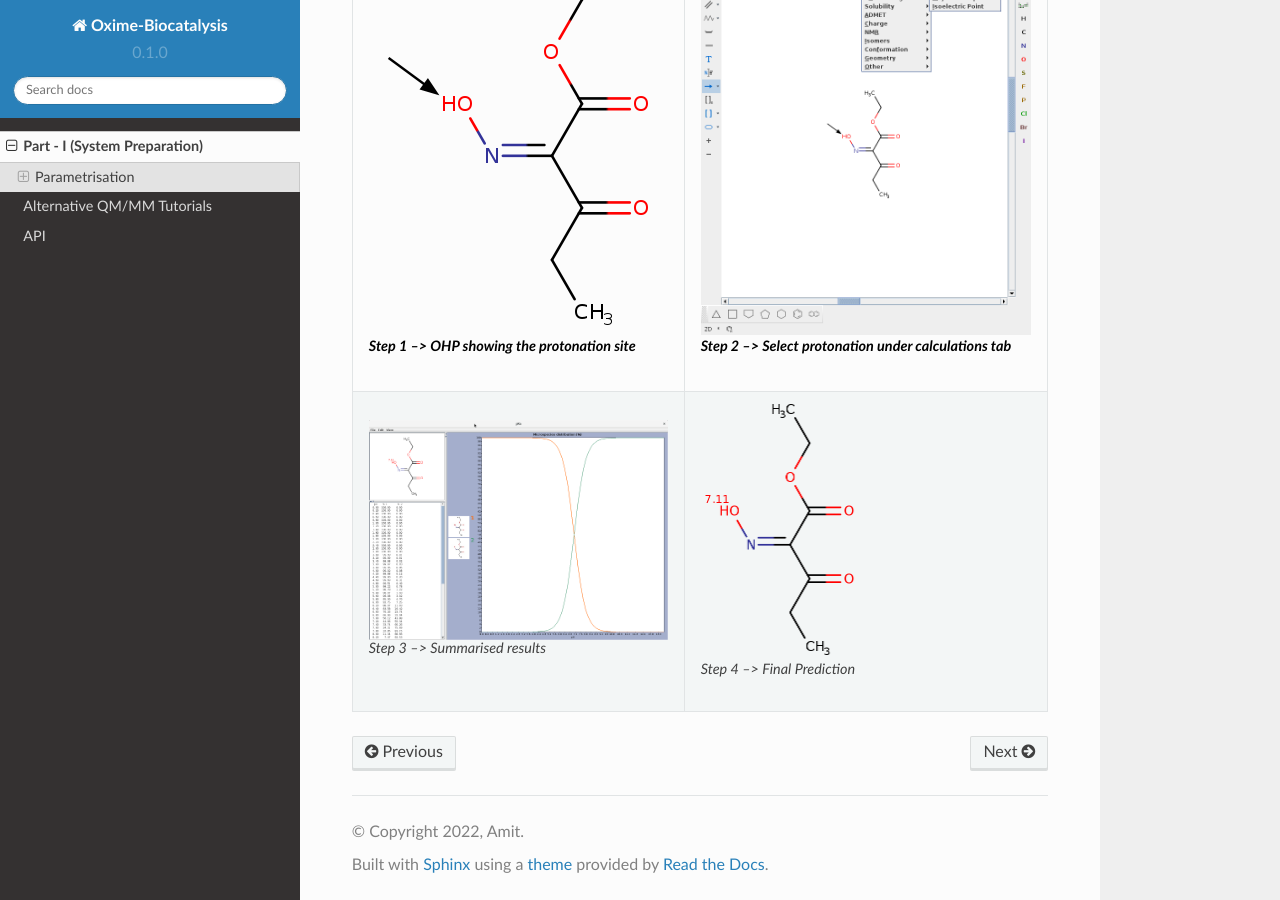
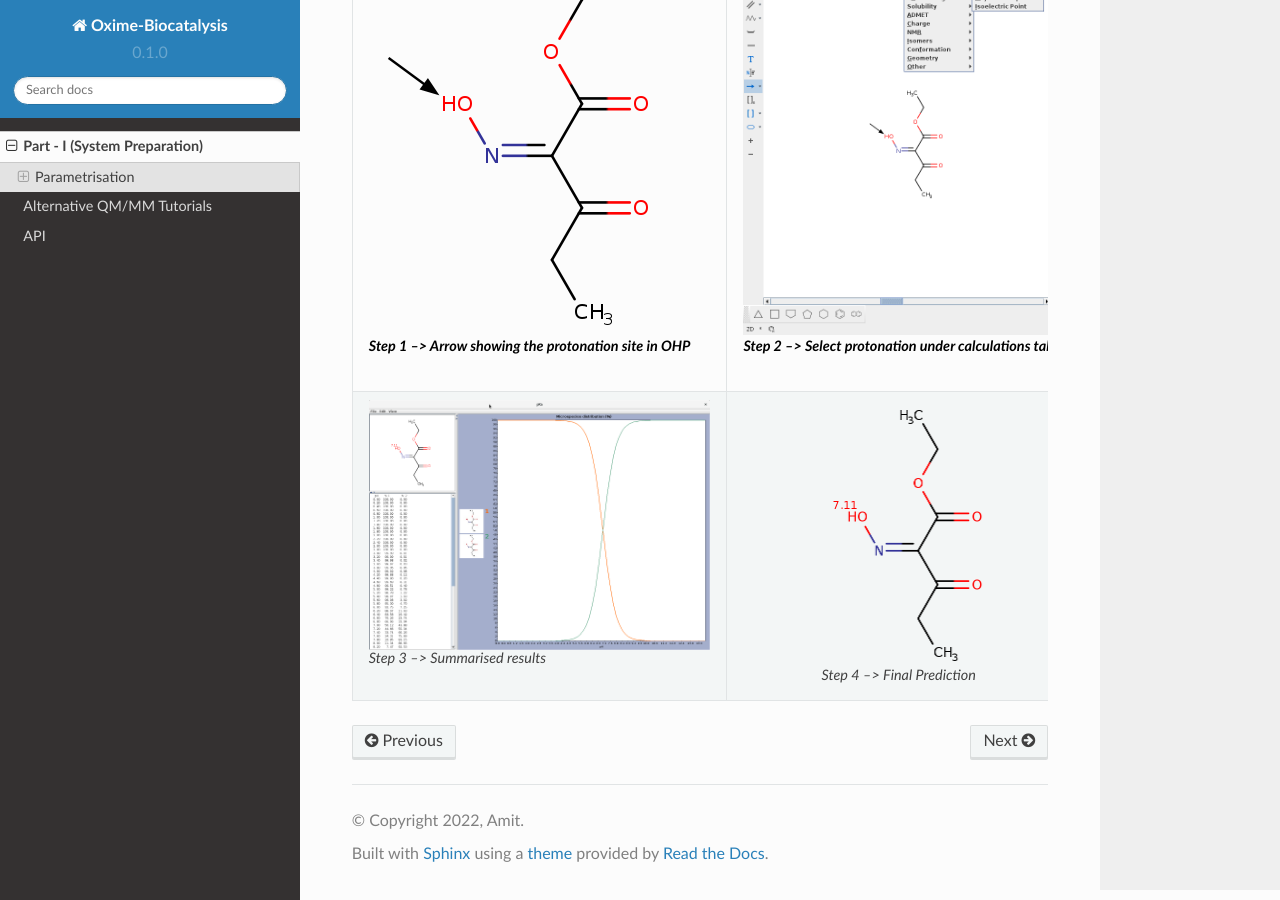
Before and after one commit to hopanoid/Enzyme-Reaction-Dynamics-Tutorial, a Sphinx documentation site: the page built from docs/source/system.rst, in a window 1280 px wide and 900 px high, scrolled down 2838 px. Built offline with Sphinx 7.4.7 and the Read the Docs theme 2.0.0, drawn with Linux system fonts in a browser that asks for light colours.

Commit message:
trying multiple images together using table code block

```diff
--- a/docs/source/system.rst
+++ b/docs/source/system.rst
@@ -153,7 +153,7 @@
 
         * - .. figure:: /figs/OHP-1.png
 
-                Step 1 --> OHP showing the protonation site
+                Step 1 --> Arrow showing the protonation site in OHP
 
           - .. figure:: /figs/marvin-pka-step-1.png
 
@@ -164,6 +164,7 @@
                 Step 3 --> Summarised results
 
           - .. figure:: /figs/OHP-2.png
+                :align: center
                 :scale: 50
 
                 Step 4 --> Final Prediction
```
